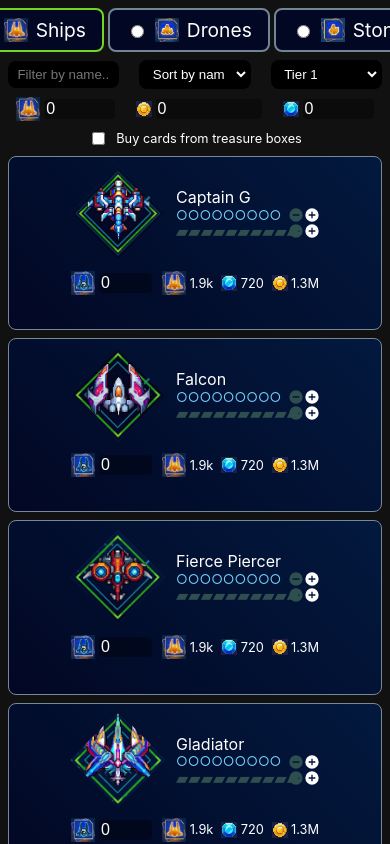
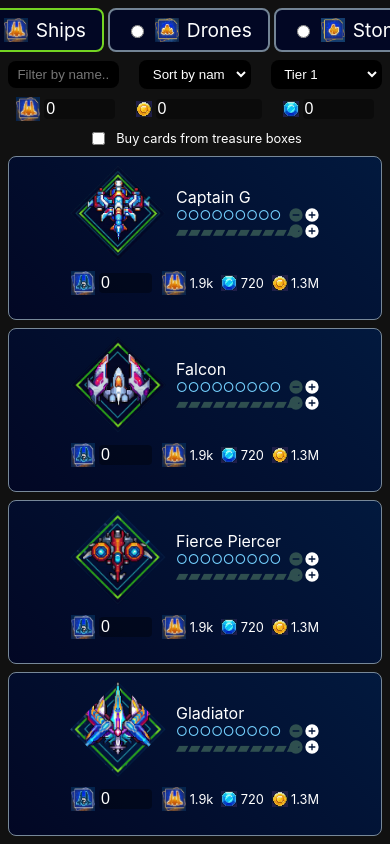
Before and after one commit to bvaughn/galaxiga-upgrade-tool, a React (Create React App) app: page / in a window 390 px wide. Shown: the top 844 px of the page. Built offline with nearby package versions, Linux system fonts and the light colour scheme.

Commit message:
Improve border between t1/t2 items

```diff
--- a/src/Calculator/ItemUpgradePlanner.module.css
+++ b/src/Calculator/ItemUpgradePlanner.module.css
@@ -10,17 +10,6 @@
 
 .RightColumn {
   flex-wrap: wrap;
-}
-
-@media (max-width: 600px) {
-  .Container {
-    flex-direction: column;
-    align-items: center;
-  }
-
-  .RightColumn {
-    padding-bottom: 1rem;
-  }
 }
 
 .Description {
@@ -50,6 +39,33 @@
   width: 6ch;
 }
 
+.ComponentItemsContainer {
+  border-left: 1px solid lightslategray;
+  padding-left: 1ch;
+  margin-left: 1ch;
+}
 .ComponentItemsContainer[data-is-complete] {
   opacity: 0.5;
 }
+
+@media (max-width: 900px) {
+  .Container {
+    width: 100%;
+    flex-direction: column;
+    align-items: center;
+  }
+
+  .RightColumn {
+    padding-bottom: 1rem;
+  }
+
+  .ComponentItemsContainer {
+    width: 100%;
+    border-left: none;
+    padding-left: 0;
+    margin-left: 0;
+    border-top: 1px solid lightslategray;
+    padding-top: 1ch;
+    margin-top: 1ch;
+  }
+}
--- a/src/Calculator/ItemUpgradePlanner.tsx
+++ b/src/Calculator/ItemUpgradePlanner.tsx
@@ -94,6 +94,7 @@
             items={isUnlocked ? [item] : componentItems}
           />
         </div>
+        {componentItems.length > 0 && (
           <div
             className={styles.ComponentItemsContainer}
             data-is-complete={isUnlocked || undefined}
@@ -106,6 +107,7 @@
               />
             ))}
           </div>
+        )}
       </div>
     </>
   );
```
Lines whose indentation alone changed are shown as unchanged.
